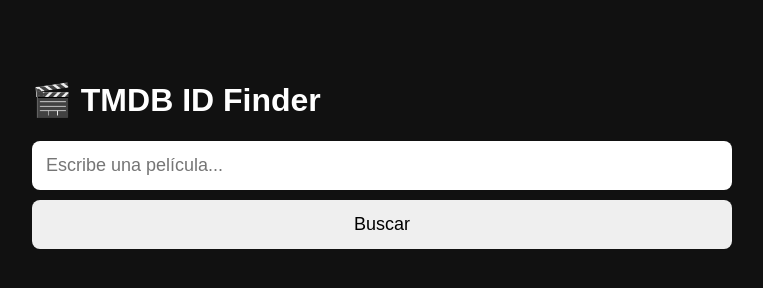
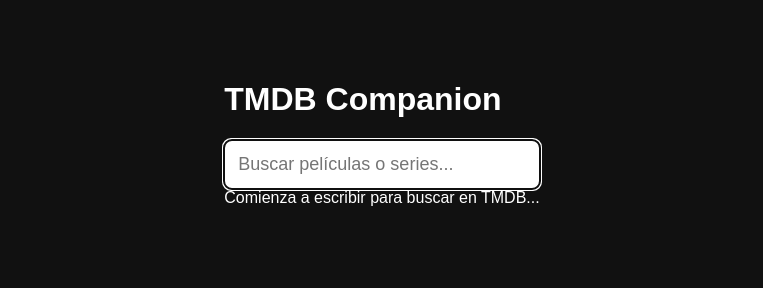
Before and after one commit to Hzzel182/TMDB-ID-Finder, a plain HTML site: page index.html in a window 1280 px wide. Shown: the whole page, without its empty margins (258-1021 px from the left). Drawn offline with Linux system fonts and the light colour scheme.

Commit message:
Update index.html

```diff
--- a/index.html
+++ b/index.html
@@ -3,26 +3,21 @@
 <head>
     <meta charset="UTF-8">
     <meta name="viewport" content="width=device-width, initial-scale=1.0">
-    <title>TMDB ID Finder</title>
+    <title>TMDB Companion</title>
     <link rel="stylesheet" href="style.css">
 </head>
 <body>
-
-<div class="container">
-    <h1>🎬 TMDB ID Finder</h1>
-
-    <input
-        id="search"
-        type="text"
-        placeholder="Escribe una película..."
-    >
-
-    <button id="buscar">Buscar</button>
-
-    <div id="results"></div>
-</div>
-
-<script src="script.js"></script>
-
+    <div class="app-container">
+        <header class="app-header">
+            <h1>TMDB Companion</h1>
+            <div class="search-wrapper">
+                <input type="text" id="searchInput" placeholder="Buscar películas o series..." autocomplete="off" autofocus>
+            </div>
+        </header>
+        <main id="resultsContainer" class="results-container">
+            <div class="initial-message">Comienza a escribir para buscar en TMDB...</div>
+        </main>
+    </div>
+    <script src="script.js"></script>
 </body>
 </html>
```
